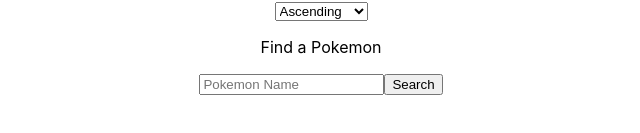
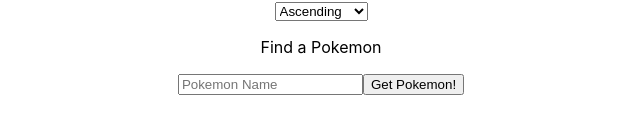
Before and after one commit to classalto/pokedex-lab, a React (Create React App) app: page /SearchPage in a window 1280 px wide. Shown: the part 227-360 px from the top of the page, without its empty margins (319-959 px from the left). Built offline with nearby package versions, Linux system fonts and the light colour scheme.

Commit message:
successfully render pokemon with api fetch

```diff
--- a/src/SearchPage.js
+++ b/src/SearchPage.js
@@ -1,6 +1,5 @@
 import React, { Component } from 'react'
 import request from 'superagent';
-import PokeList from './Components/PokeList.js';
 import Spinner from './Components/Spinner.js';
 
 export default class SearchPage extends Component {
@@ -17,12 +16,14 @@
         await this.fetchPokemon
     }
     // track search input onchange
-    handleSearchChange = (e) => {
+    handleQueryChange = (e) => {
         this.setState({
-            search: e.target.value
+            query: e.target.value
         })
     }
-
+    handleClick = async () => {
+        await this.fetchPokemon();
+    }
     // track filter selection on change
     handleSortBy = (e) => {
         this.setState({
@@ -50,13 +51,7 @@
             loading: false,
         })
     }
-
-
-
     render() {
-
-
-
         return (
             <div className="sidebar">
                 <section className="category">
@@ -77,12 +72,17 @@
                 </section>
                 <section className="search-component">
                     <p>Find a Pokemon</p>
-                    <input type="text" onChange={this.handleSearchChange} placeholder="Pokemon Name"/>
-                    <button onChange={this.getPokemon}>Search</button>
+                    <input type="text" onChange={this.handleQueryChange} placeholder="Pokemon Name"/>
+                    <button onClick={this.handleClick}>Get Pokemon!</button>
                 </section>
 
                 <section className="search-results">
-                    {this.state.loading ? <Spinner/> : this.state.pokemon.map(monster => <PokeList pokeList={this.state.pokemon}/>)}
+                    {this.state.loading ? <Spinner/> : this.state.pokemon.map(monster =>
+                        <div key={monster.pokebase}>
+                            <p>{monster.pokebase}</p>
+                            <img alt="pokemon" src={monster.url_image}/>
+                        </div>
+                    )}
                 </section>
             </div>
         )
```
